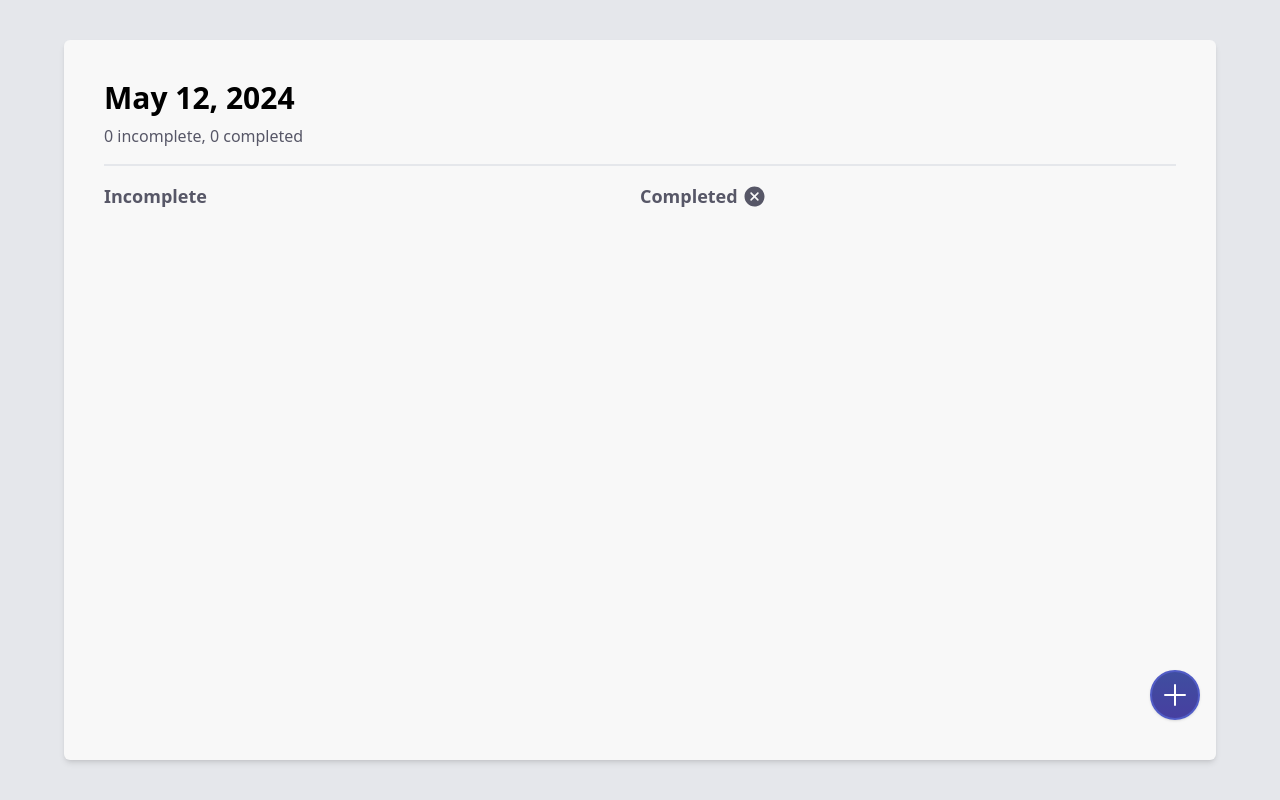
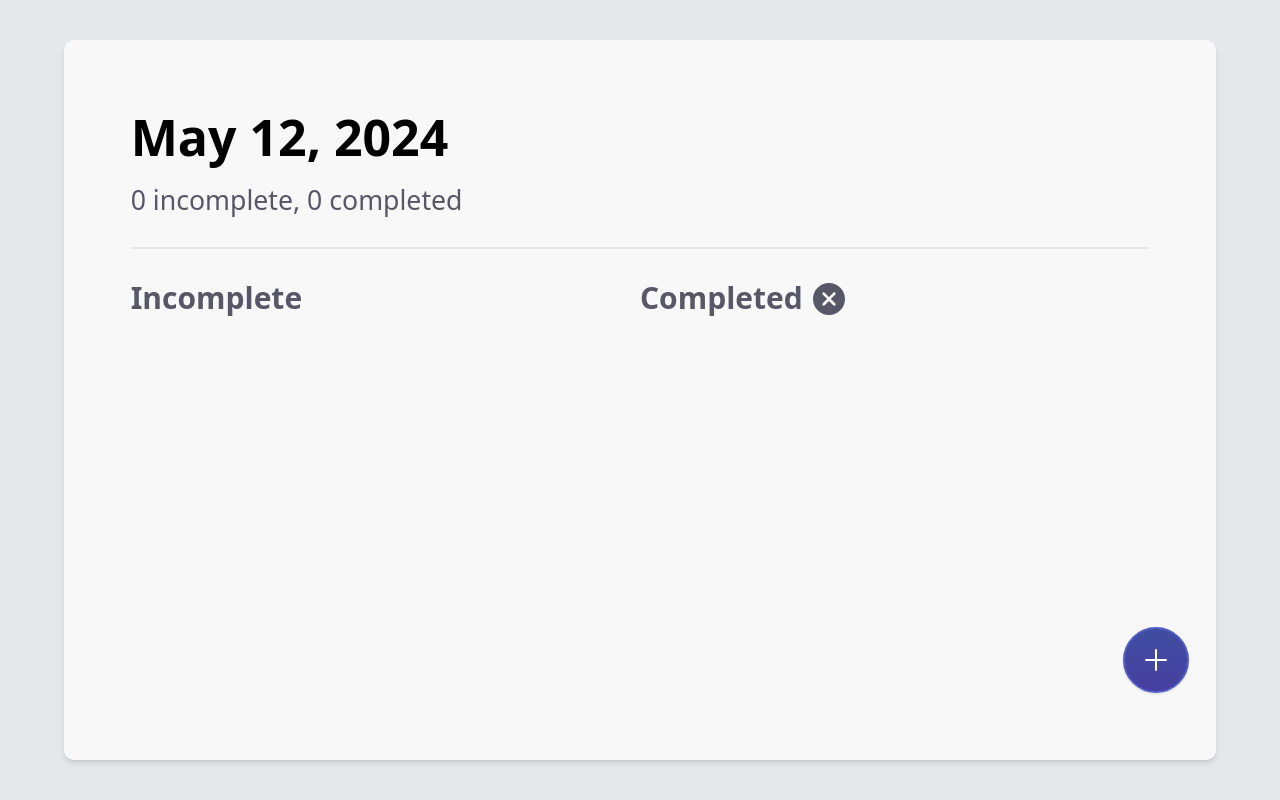
Before and after one commit to TerenyaDanil/ToDo, a website: page src/html/index.html in a window 1280 px wide. Drawn offline with nearby package versions, Linux system fonts and the light colour scheme; files that its build step writes are made by us from their sources.

Commit message:
Add prettier and mobile responsive

```diff
--- a/package.json
+++ b/package.json
@@ -33,6 +33,8 @@
     "gulp-webp": "^4.0.1",
     "gulp-webp-css": "^1.1.0",
     "gulp-webp-html": "^1.0.2",
+    "prettier": "^3.2.5",
+    "prettier-plugin-tailwindcss": "^0.5.14",
     "sass": "^1.69.7",
     "style-loader": "^3.3.4",
     "tailwindcss": "^3.4.3",
--- a/src/css/main.css
+++ b/src/css/main.css
@@ -1,3 +1,16 @@
 @tailwind base;
 @tailwind components;
 @tailwind utilities;
+
+
+@media (max-width: 1280px) {
+	html {
+		font-size: calc((16 / 768) * 100vw);
+	}
+}
+
+@media (max-width: 640px) {
+	html {
+		font-size: calc((16 / 390) * 100vw);
+	}
+}
--- a/src/html/index.html
+++ b/src/html/index.html
@@ -1,44 +1,90 @@
-<!DOCTYPE html>
+<!doctype html>
 <html lang="en">
   <head>
-	<meta charset="UTF-8">
-	<meta name="viewport" content="width=device-width, initial-scale=1.0">
-	<link rel="stylesheet" href="css/main.css">
+    <meta charset="UTF-8" />
+    <meta name="viewport" content="width=device-width, initial-scale=1.0" />
+    <link rel="stylesheet" href="css/main.css" />
     <title>ToDo Task</title>
   </head>
-<body class="bg-gray-200 flex items-center h-screen">
-	<div class="todo relative w-[90%] h-[90%] mx-auto p-10 bg-[#F8F8F8] rounded-md shadow-md">
+  <body
+    class="flex min-h-screen items-center bg-gray-200 px-4 xl:h-screen xl:px-0"
+  >
+    <div
+      class="todo relative mx-auto h-full w-full rounded-md bg-[#F8F8F8] p-10 xl:h-[90%] xl:w-[90%] xl:shadow-md"
+    >
       <div class="border-b-2 border-gray-200 pb-4">
-			<p class="date-title text-3xl font-bold mb-2">
-
-			</p>
-			<p class="status-title text-[#575767]  text">
+        <p class="date-title mb-2 text-3xl font-bold"></p>
+        <p class="status-title text text-[#575767]">
           0 incomplete, 0 completed
         </p>
       </div>
-		<div class="tasks-container flex mt-4">
-			<div class="w-1/2">
-				<div class="text-[#575767] text-lg font-bold">
-					<div class="select-none">
-						Incomplete
+      <div class="tasks-container mt-4 flex flex-col sm:flex-row">
+        <div class="sm:w-1/2">
+          <div class="text-lg font-bold text-[#575767]">
+            <div class="select-none">Incomplete</div>
+          </div>
+          <div
+            class="list-tasks-incompleted max-h-[15rem] overflow-y-scroll sm:max-h-[25rem]"
+          >
+            <!-- <div id="" class="task mt-4 flex items-start">
+              <div
+                class="task-checkbox mt-0.5 flex h-6 w-6 cursor-pointer items-center justify-center rounded-md border-2 border-gray-200"
+              >
+                <svg
+                  class="pointer-events-none opacity-0"
+                  width="10"
+                  height="10"
+                  viewBox="0 0 10 10"
+                  fill="none"
+                  xmlns="http://www.w3.org/2000/svg"
+                >
+                  <path
+                    d="M1 6L3.91667 9L9 1"
+                    stroke="#575767"
+                    stroke-width="2"
+                    stroke-linecap="round"
+                    stroke-linejoin="round"
+                  />
+                </svg>
+              </div>
+              <div class="task-deskription ml-4 flex w-full flex-col">
+                <input
+                  value=""
+                  placeholder="Task"
+                  data-deskription="title"
+                  class="task-title bg-transparent text-lg font-medium text-[#575767] focus-visible:outline-none"
+                />
+                <input
+                  value=""
+                  placeholder="Category"
+                  data-deskription="category"
+                  class="task-сategory mt-1 bg-transparent font-semibold text-[#B9B9BE] focus-visible:outline-none"
+                />
+              </div>
+            </div> -->
           </div>
         </div>
-				<div class="list-tasks-incompleted overflow-y-scroll">
-
-				</div>
-			</div>
-			<div class="w-1/2">
-				<div class="flex items-center text-[#575767] text-lg font-bold">
-					<div class="select-none">
-						Completed
-					</div>
-					<div class="clear-done-tasks cursor-pointer ml-1">
-						<svg xmlns="http://www.w3.org/2000/svg" x="0px" y="0px" width="25" height="25" viewBox="0 0 30 30">
-							<path fill="#575767" d="M15,3C8.373,3,3,8.373,3,15c0,6.627,5.373,12,12,12s12-5.373,12-12C27,8.373,21.627,3,15,3z M16.414,15 c0,0,3.139,3.139,3.293,3.293c0.391,0.391,0.391,1.024,0,1.414c-0.391,0.391-1.024,0.391-1.414,0C18.139,19.554,15,16.414,15,16.414 s-3.139,3.139-3.293,3.293c-0.391,0.391-1.024,0.391-1.414,0c-0.391-0.391-0.391-1.024,0-1.414C10.446,18.139,13.586,15,13.586,15 s-3.139-3.139-3.293-3.293c-0.391-0.391-0.391-1.024,0-1.414c0.391-0.391,1.024-0.391,1.414,0C11.861,10.446,15,13.586,15,13.586 s3.139-3.139,3.293-3.293c0.391-0.391,1.024-0.391,1.414,0c0.391,0.391,0.391,1.024,0,1.414C19.554,11.861,16.414,15,16.414,15z"></path>
+        <div class="mt-4 sm:mt-0 sm:w-1/2">
+          <div class="flex items-center text-lg font-bold text-[#575767]">
+            <div class="select-none">Completed</div>
+            <div class="clear-done-tasks ml-1 cursor-pointer">
+              <svg
+                class="w-6"
+                xmlns="http://www.w3.org/2000/svg"
+                x="0px"
+                y="0px"
+                viewBox="0 0 30 30"
+              >
+                <path
+                  fill="#575767"
+                  d="M15,3C8.373,3,3,8.373,3,15c0,6.627,5.373,12,12,12s12-5.373,12-12C27,8.373,21.627,3,15,3z M16.414,15 c0,0,3.139,3.139,3.293,3.293c0.391,0.391,0.391,1.024,0,1.414c-0.391,0.391-1.024,0.391-1.414,0C18.139,19.554,15,16.414,15,16.414 s-3.139,3.139-3.293,3.293c-0.391,0.391-1.024,0.391-1.414,0c-0.391-0.391-0.391-1.024,0-1.414C10.446,18.139,13.586,15,13.586,15 s-3.139-3.139-3.293-3.293c-0.391-0.391-0.391-1.024,0-1.414c0.391-0.391,1.024-0.391,1.414,0C11.861,10.446,15,13.586,15,13.586 s3.139-3.139,3.293-3.293c0.391-0.391,1.024-0.391,1.414,0c0.391,0.391,0.391,1.024,0,1.414C19.554,11.861,16.414,15,16.414,15z"
+                ></path>
               </svg>
             </div>
           </div>
-				<div class="list-tasks-completed overflow-y-scroll">
+          <div
+            class="list-tasks-completed max-h-[15rem] overflow-y-scroll sm:max-h-[25rem]"
+          >
             <!-- <div class="task flex items-start mt-4">
 						<div class="task-checkbox w-6 h-6 border-2 flex items-center justify-center border-gray-200 rounded-md cursor-pointer mt-0.5">
 							<svg class="pointer-events-none" width="10" height="10" viewBox="0 0 10 10" fill="none" xmlns="http://www.w3.org/2000/svg">
@@ -47,20 +93,32 @@
 						</div>
 						<div class="task-deskription w-full flex flex-col ml-4 opacity-50">
 							<input value="Upload 1099-R to TurboTax" class="task-title bg-transparent focus-visible:outline-none text-[#575767] text-lg font-medium" placeholder="Task">
-							</input>
 							<input value="💰 Finance" class="task-сategory bg-transparent focus-visible:outline-none text-[#B9B9BE] font-semibold mt-1" placeholder="Category">
-							</input>
 						</div>
 					</div> -->
           </div>
         </div>
       </div>
-		<button style="background: linear-gradient(180deg, #3F4EA0 0%, #473FA0 100%);" class="add-btn absolute right-4 bottom-10 border-2 border-[#515CC6] p-3 rounded-full shadow">
-			<svg width="22" height="22" viewBox="0 0 22 22" fill="none" xmlns="http://www.w3.org/2000/svg">
-				<path d="M11 1V21M1 11H21" stroke="white" stroke-width="2" stroke-linecap="round" stroke-linejoin="bevel"/>
+      <button
+        style="background: linear-gradient(180deg, #3f4ea0 0%, #473fa0 100%)"
+        class="add-btn absolute bottom-10 right-4 rounded-full border-2 border-[#515CC6] p-3 shadow"
+      >
+        <svg
+          width="22"
+          height="22"
+          viewBox="0 0 22 22"
+          fill="none"
+          xmlns="http://www.w3.org/2000/svg"
+        >
+          <path
+            d="M11 1V21M1 11H21"
+            stroke="white"
+            stroke-width="2"
+            stroke-linecap="round"
+            stroke-linejoin="bevel"
+          />
         </svg>
       </button>
-
     </div>
     <script src="./js/index.bundle.js"></script>
   </body>
--- a/src/js/index.js
+++ b/src/js/index.js
@@ -1,21 +1,21 @@
-const toDo = document.querySelector('.todo');
-const dataTitle = toDo.querySelector('.date-title');
-const statusTitle = toDo.querySelector('.status-title');
-const addTaskBtn = toDo.querySelector('.add-btn');
-const clearDoneTasks = toDo.querySelector('.clear-done-tasks');
-const taskListContainer = toDo.querySelector('.tasks-container');
-const taskListInCompleted = toDo.querySelector('.list-tasks-incompleted');
-const taskListCompleted = toDo.querySelector('.list-tasks-completed');
+const toDo = document.querySelector(".todo");
+const dataTitle = toDo.querySelector(".date-title");
+const statusTitle = toDo.querySelector(".status-title");
+const addTaskBtn = toDo.querySelector(".add-btn");
+const clearDoneTasks = toDo.querySelector(".clear-done-tasks");
+const taskListContainer = toDo.querySelector(".tasks-container");
+const taskListInCompleted = toDo.querySelector(".list-tasks-incompleted");
+const taskListCompleted = toDo.querySelector(".list-tasks-completed");
 
-let taskDeskriptionText = toDo.querySelector('.task-title, .task-сategory');
+let taskDeskriptionText = toDo.querySelector(".task-title, .task-сategory");
 
 let tasks = [];
 
-if (localStorage.getItem('tasks')) {
-	tasks = JSON.parse(localStorage.getItem('tasks'));
-	tasks.forEach(item => {
+if (localStorage.getItem("tasks")) {
+  tasks = JSON.parse(localStorage.getItem("tasks"));
+  tasks.forEach((item) => {
     renderTask(item);
-		if (item.status === 'done') {
+    if (item.status === "done") {
       const task = taskListContainer.querySelector(`[id="${item.id}"]`);
     }
   });
@@ -26,57 +26,97 @@ addTaskStatus();
 
 function addDataTitle() {
   const date = new Date();
-	const month = ["January", "February", "March", "April", "May", "June", "July", "August", "September", "October", "November", "December",];
+  const month = [
+    "January",
+    "February",
+    "March",
+    "April",
+    "May",
+    "June",
+    "July",
+    "August",
+    "September",
+    "October",
+    "November",
+    "December",
+  ];
 
-	dataTitle.textContent = `${month[date.getMonth()]} ${date.getDate()}, ${date.getFullYear()}`
+  dataTitle.textContent = `${month[date.getMonth()]} ${date.getDate()}, ${date.getFullYear()}`;
 }
 
 function addTaskStatus() {
-	const completeTasks = document.querySelectorAll('.list-tasks-completed .task');
-	const incompleteTasks = document.querySelectorAll('.list-tasks-incompleted .task');
+  const completeTasks = document.querySelectorAll(
+    ".list-tasks-completed .task",
+  );
+  const incompleteTasks = document.querySelectorAll(
+    ".list-tasks-incompleted .task",
+  );
 
-	statusTitle.textContent = `${incompleteTasks.length} incomplete, ${completeTasks.length} completed`
+  statusTitle.textContent = `${incompleteTasks.length} incomplete, ${completeTasks.length} completed`;
 }
 
 function renderTask(task) {
-	const taskHTML = `<div id="${task.id}" class="task flex items-start mt-4">
-			<div class="task-checkbox w-6 h-6 border-2 flex items-center justify-center border-gray-200 rounded-md cursor-pointer mt-0.5">
-				<svg class="opacity-0 pointer-events-none" width="10" height="10" viewBox="0 0 10 10" fill="none" xmlns="http://www.w3.org/2000/svg">
-					<path d="M1 6L3.91667 9L9 1" stroke="#575767" stroke-width="2" stroke-linecap="round" stroke-linejoin="round"/>
+  const taskHTML = `<div id="${task.id}" class="task mt-4 flex items-start">
+						<div
+							class="task-checkbox mt-0.5 flex h-6 w-6 cursor-pointer items-center justify-center rounded-md border-2 border-gray-200"
+						>
+							<svg
+							class="pointer-events-none opacity-0"
+							width="10"
+							height="10"
+							viewBox="0 0 10 10"
+							fill="none"
+							xmlns="http://www.w3.org/2000/svg"
+							>
+							<path
+								d="M1 6L3.91667 9L9 1"
+								stroke="#575767"
+								stroke-width="2"
+								stroke-linecap="round"
+								stroke-linejoin="round"
+							/>
 							</svg>
 						</div>
-			<div class="task-deskription w-full flex flex-col ml-4">
-				<input value="${task.title}" placeholder="Task" data-deskription="title" class="task-title bg-transparent focus-visible:outline-none text-[#575767] text-lg font-medium">
-				</input>
-				<input value="${task.category}" placeholder="Category" data-deskription="category" class="task-сategory bg-transparent focus-visible:outline-none text-[#B9B9BE] font-semibold mt-1">
-				</input>
+						<div class="task-deskription ml-4 flex w-full flex-col">
+							<input
+							value="${task.title}"
+							placeholder="Task"
+							data-deskription="title"
+							class="task-title bg-transparent text-lg font-medium text-[#575767] focus-visible:outline-none"
+							/>
+							<input
+							value="${task.category}"
+							placeholder="Category"
+							data-deskription="category"
+							class="task-сategory mt-1 bg-transparent font-semibold text-[#B9B9BE] focus-visible:outline-none"
+							/>
 						</div>
 					</div>`;
 
-	if (task.status === '') {
-		taskListInCompleted.insertAdjacentHTML('afterbegin', taskHTML);
+  if (task.status === "") {
+    taskListInCompleted.insertAdjacentHTML("afterbegin", taskHTML);
   } else {
-		taskListCompleted.insertAdjacentHTML('afterbegin', taskHTML);
+    taskListCompleted.insertAdjacentHTML("afterbegin", taskHTML);
   }
 
   const taskContainer = taskListContainer.querySelector(`[id="${task.id}"]`);
   const taskText = taskContainer.querySelectorAll(`input[data-deskription]`);
 
-	taskText.forEach(item => {
-		item.addEventListener('input', changeText)
+  taskText.forEach((item) => {
+    item.addEventListener("input", changeText);
   });
 
-	if (task.status === 'done') {
+  if (task.status === "done") {
     addDoneCss(taskContainer);
   }
 }
 
 function addDoneCss(taskContainer) {
-	const taskDeskription = taskContainer.querySelector('.task-deskription');
-	const taskCheckbox = taskContainer.querySelector('.task-checkbox svg');
+  const taskDeskription = taskContainer.querySelector(".task-deskription");
+  const taskCheckbox = taskContainer.querySelector(".task-checkbox svg");
 
-	taskCheckbox.classList.toggle('opacity-0');
-	taskDeskription.classList.toggle('opacity-50','pointer-events-none');
+  taskCheckbox.classList.toggle("opacity-0");
+  taskDeskription.classList.toggle("opacity-50", "pointer-events-none");
 }
 
 function doneTask(task) {
@@ -84,15 +124,15 @@ function doneTask(task) {
   const id = Number(taskContainer.id);
   const taskIndex = tasks.findIndex((item) => item.id === Number(id));
 
-	addDoneCss(taskContainer)
+  addDoneCss(taskContainer);
 
-	tasks[taskIndex].status = tasks[taskIndex].status === 'done' ? '' : 'done';
+  tasks[taskIndex].status = tasks[taskIndex].status === "done" ? "" : "done";
 
-	if (tasks[taskIndex].status === 'done') {
-		taskListCompleted.insertAdjacentElement('afterbegin', taskContainer);
+  if (tasks[taskIndex].status === "done") {
+    taskListCompleted.insertAdjacentElement("afterbegin", taskContainer);
   } else {
-		taskListInCompleted.insertAdjacentElement('afterbegin', taskContainer);
-	};
+    taskListInCompleted.insertAdjacentElement("afterbegin", taskContainer);
+  }
 
   addTaskStatus();
 
@@ -100,7 +140,7 @@ function doneTask(task) {
 }
 
 function changeText() {
-	const id = this.closest('.task').id;
+  const id = this.closest(".task").id;
   const taskIndex = tasks.findIndex((item) => item.id === Number(id));
   const taskDesk = this.dataset.deskription;
 
@@ -110,22 +150,22 @@ function changeText() {
 }
 
 function saveToLocalStorage() {
-	localStorage.setItem('tasks', JSON.stringify(tasks));
+  localStorage.setItem("tasks", JSON.stringify(tasks));
 }
 
-addTaskBtn.addEventListener('click', ()=> {
+addTaskBtn.addEventListener("click", () => {
   const task = {
-		'id' : Date.now(),
-		'title' : '',
-		'category' : '',
-		'status' : '',
-	}
+    id: Date.now(),
+    title: "",
+    category: "",
+    status: "",
+  };
 
   renderTask(task);
 
   tasks.push(task);
 
-	const taskTitle = taskListInCompleted.querySelector('.task-title');
+  const taskTitle = taskListInCompleted.querySelector(".task-title");
 
   taskTitle.focus();
 
@@ -133,22 +173,21 @@ addTaskBtn.addEventListener('click', ()=> {
   saveToLocalStorage();
 });
 
-clearDoneTasks.addEventListener('click', ()=> {
+clearDoneTasks.addEventListener("click", () => {
+  const doneTasks = taskListCompleted.querySelectorAll(".task");
 
-	const doneTasks = taskListCompleted.querySelectorAll('.task');
-
-	doneTasks.forEach(item => {
+  doneTasks.forEach((item) => {
     item.remove();
   });
 
-	tasks = tasks.filter(item => item.status !== 'done');
+  tasks = tasks.filter((item) => item.status !== "done");
 
   addTaskStatus();
   saveToLocalStorage();
 });
 
-taskListContainer.addEventListener('click', (event)=> {
-	if (event.target.classList.contains('task-checkbox')) {
-		doneTask(event.target.closest('.task'))
+taskListContainer.addEventListener("click", (event) => {
+  if (event.target.classList.contains("task-checkbox")) {
+    doneTask(event.target.closest(".task"));
   }
 });
```
Also changed, not shown: .prettierrc.extension.json (added), build/css/main.css, build/index.html, build/js/index.bundle.js, 1 other file. Lines whose indentation alone changed are shown as unchanged.
